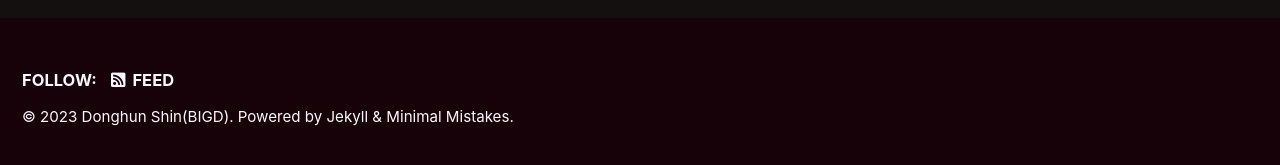
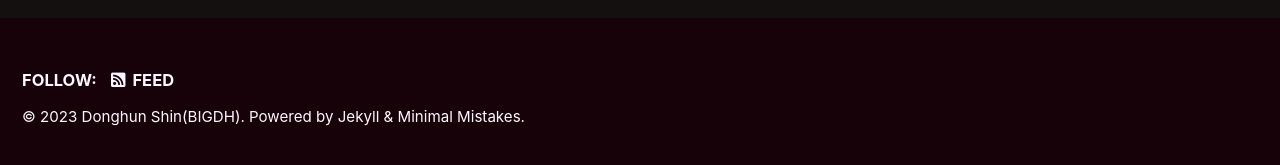
Before and after one commit to BIGDH/DHblog, a Jekyll site: the page built from index.html, in a window 1280 px wide. Shown: the part 727-892 px from the top of the page. Built offline with Jekyll 4.4.1, drawn with Linux system fonts in a browser that asks for light colours; cached includes are drawn as plain includes; the list of posts is cut into pages by our own code.

Commit message:
Update _config.yml

```diff
--- a/_config.yml
+++ b/_config.yml
@@ -19,7 +19,7 @@ locale                   : "en-US"
 title                    : "BIGDH`s Blog"
 title_separator          : "-"
 subtitle                 : # site tagline that appears below site title in masthead
-name                     : "Donghun Shin(BIGD)"
+name                     : "Donghun Shin(BIGDH)"
 description              : "나의 발자취"
 url                      : "https://BIGDH.github.io" # the base hostname & protocol for your site e.g. "https://mmistakes.github.io"
 baseurl                  : # the subpath of your site, e.g. "/blog"
```
